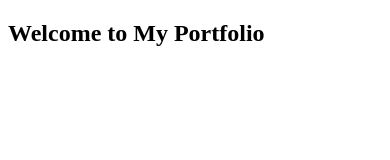
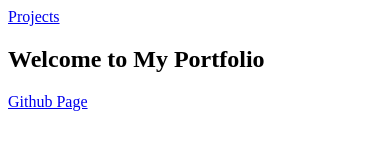
Before and after one commit to chasscepts/tongfrance, a plain HTML site: page index.html in a window 390 px wide. Drawn offline with Linux system fonts and the light colour scheme.

Commit message:
added media query

```diff
--- a/css/style.css
+++ b/css/style.css
@@ -0,0 +1,6 @@
+
+@media only screen and (max-width: 600px){
+  section{
+    display: block;
+  }
+}
--- a/index.html
+++ b/index.html
@@ -9,7 +9,7 @@
   <body>
   <header>
     <nav id="navbar">
-
+      <a href="#projects">Projects</a>
     </nav>
   </header>
   <section id="welcome-section">
@@ -18,17 +18,13 @@
   <section id="projects">
     <h2 class="project-tile"></h2>
     <a href="https://github.com/chasscepts/tongfrance"></a>
-
+    <a id="profile-link" href="https://github.com/chasscepts/" target="_blank">Github Page</a>
   </section>
   <script src="https://cdn.freecodecamp.org/testable-projects-fcc/v1/bundle.js"></script>
 
     <!--
+
     Hello Camper!
- #4: The projects section should contain at least one element with a class of project-tile to hold a project.
-
-User Story #5: The projects section should contain at least one link to a project.
-
-User Story #6: My portfolio should have a navbar with an id of navbar.
 
     For now, the test suite only works in Chrome!
     Please read the README below in the JS Editor before beginning.
```
